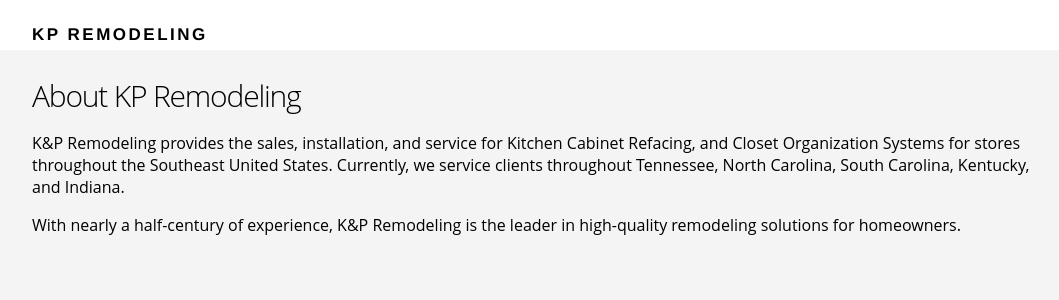
After one commit to bgrove01/learningflask, a Flask app: page /about in a window 1280 px wide. The commit adds this page. Shown: the top 300 px of the page, without its empty margins (108-1167 px from the left). Run offline with Flask 2, Linux system fonts and the light colour scheme; some web fonts are replaced.

Commit message:
About page

```diff
--- a/routes.py
+++ b/routes.py
@@ -6,5 +6,9 @@
 def index():
 	return render_template("index.html")
 
+@app.route("/about")
+def about():
+	return render_template("about.html")
+
 if __name__ == "__main__":
 	app.run(debug=True)
--- /dev/null
+++ b/templates/about.html
@@ -0,0 +1,13 @@
+{% extends "layout.html"%}
+
+{% block content %}
+  <main class="about-section">
+  	<div class="container">
+  	<h2>About KP Remodeling</h2>
+  	<p>K&amp;P Remodeling provides the sales, installation, and service for Kitchen Cabinet Refacing, and Closet Organization Systems for stores throughout the Southeast United States.  Currently, we service clients throughout Tennessee, North Carolina, South Carolina, Kentucky, and Indiana.</p>
+
+	<p>With nearly a half-century of experience, K&amp;P Remodeling is the leader in high-quality remodeling solutions for homeowners.</p>
+
+  	</div>
+  </main>
+{% endblock %}
--- a/templates/index.html
+++ b/templates/index.html
@@ -7,7 +7,7 @@
   		<div class="section-content">
   			<h2>Your career awaits.</h2>
   			<a href="#" class="btn-primary">Sign up</a>
-  			<a href="#" class="btn-secondar">Learn more</a>
+  			<a href="{{ url_for('about') }}" class="btn-secondar">Learn more</a>
   		</div>
 
   		<div class="section-device">
```
